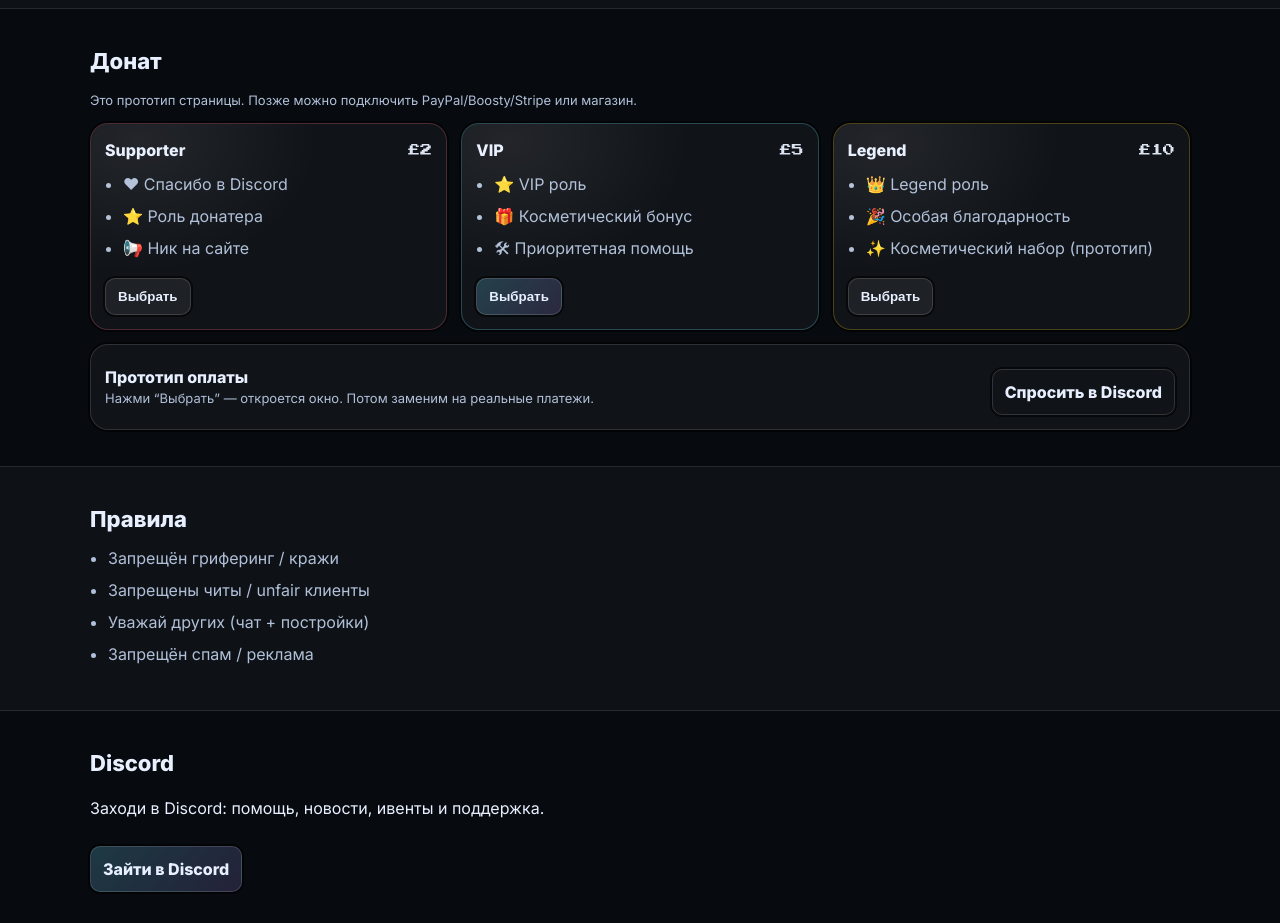
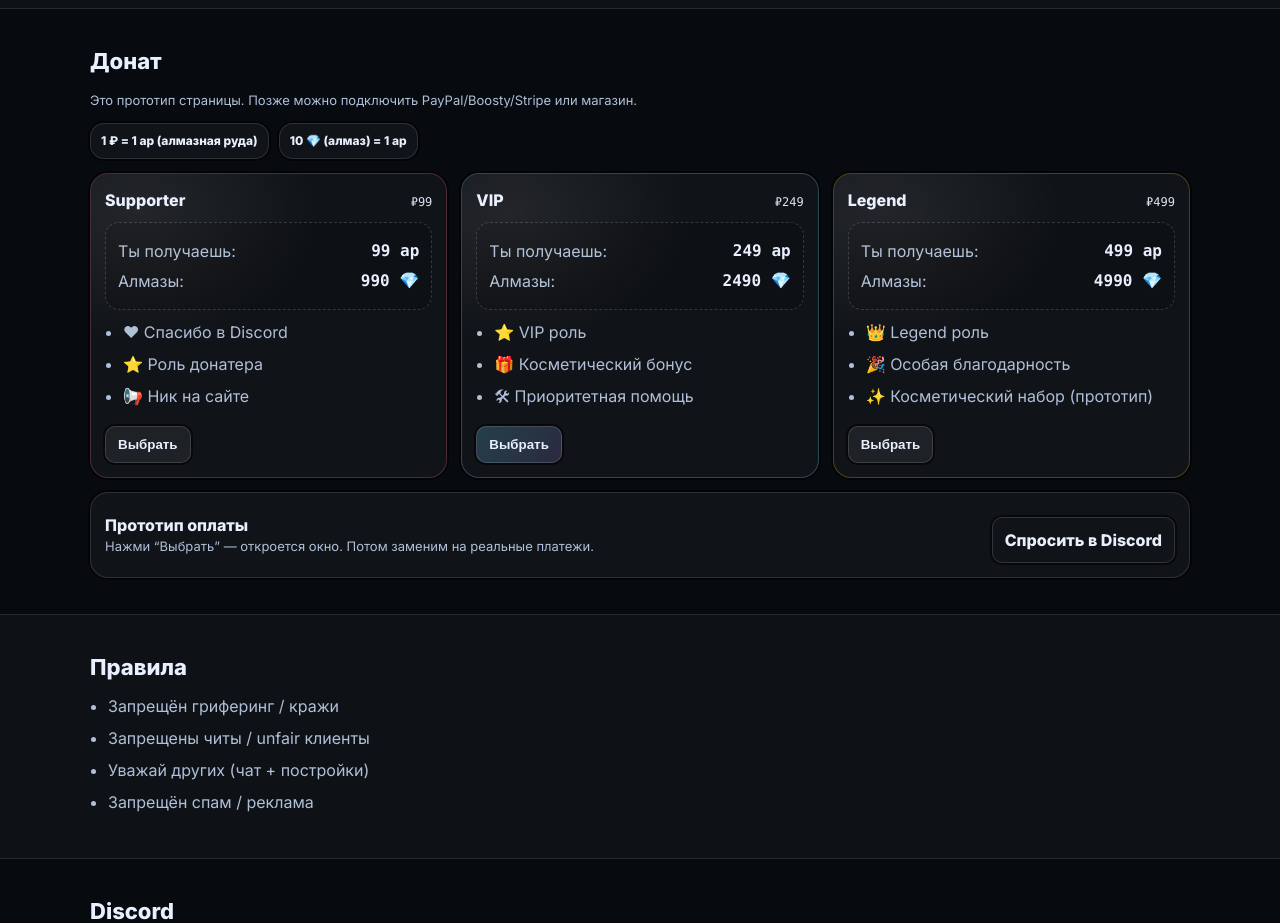
Before and after one commit to IlieCoroli/wanillix, a plain HTML site: page index.html in a window 1280 px wide. Shown: the part 1320-2243 px from the top of the page. Drawn offline with Linux system fonts and the light colour scheme; no server answers.

Commit message:
Update index.html

```diff
--- a/index.html
+++ b/index.html
@@ -177,6 +177,7 @@
       </div>
     </section>
 
+    <!-- DONATE -->
     <section id="donate" class="section">
       <div class="container">
         <h2 data-i18n="donateTitle">Donations</h2>
@@ -184,44 +185,100 @@
           This is a prototype page. You can later connect PayPal/Boosty/Stripe or a store.
         </p>
 
+        <div class="donateRates">
+          <div class="rateChip" data-i18n="rate1">1 ₽ = 1 ар (алмазная руда)</div>
+          <div class="rateChip" data-i18n="rate2">10 💎 (алмаз) = 1 ар</div>
+        </div>
+
         <div class="grid3">
           <div class="tile tier tier--bronze">
             <div class="tier__top">
               <div class="tier__name" data-i18n="tier1Name">Supporter</div>
-              <div class="tier__price">£2</div>
+              <div class="tier__price"><span class="mono">₽</span><span class="mono" data-price-label>99</span></div>
             </div>
+
+            <div class="tier__calc">
+              <div class="calcRow">
+                <span class="muted" data-i18n="youGet">You get:</span>
+                <b class="mono"><span data-ars>99</span> ар</b>
+              </div>
+              <div class="calcRow">
+                <span class="muted" data-i18n="diamonds">Diamonds:</span>
+                <b class="mono"><span data-coins>990</span> 💎</b>
+              </div>
+            </div>
+
             <ul class="tier__list">
               <li data-i18n="tier1a">❤ Thanks in Discord</li>
               <li data-i18n="tier1b">⭐ Donator role</li>
               <li data-i18n="tier1c">📢 Your name on website</li>
             </ul>
-            <button class="btn btn--pixel" type="button" data-tier="Supporter" data-price="£2" data-i18n="chooseBtn">Choose</button>
+
+            <button class="btn btn--pixel"
+                    type="button"
+                    data-tier="Supporter"
+                    data-rub="99"
+                    data-i18n="chooseBtn">Choose</button>
           </div>
 
           <div class="tile tier tier--silver">
             <div class="tier__top">
               <div class="tier__name" data-i18n="tier2Name">VIP</div>
-              <div class="tier__price">£5</div>
+              <div class="tier__price"><span class="mono">₽</span><span class="mono" data-price-label>249</span></div>
             </div>
+
+            <div class="tier__calc">
+              <div class="calcRow">
+                <span class="muted" data-i18n="youGet">You get:</span>
+                <b class="mono"><span data-ars>249</span> ар</b>
+              </div>
+              <div class="calcRow">
+                <span class="muted" data-i18n="diamonds">Diamonds:</span>
+                <b class="mono"><span data-coins>2490</span> 💎</b>
+              </div>
+            </div>
+
             <ul class="tier__list">
               <li data-i18n="tier2a">⭐ VIP role</li>
               <li data-i18n="tier2b">🎁 Small cosmetic perk</li>
               <li data-i18n="tier2c">🛠 Priority support</li>
             </ul>
-            <button class="btn btn--primary btn--pixel" type="button" data-tier="VIP" data-price="£5" data-i18n="chooseBtn">Choose</button>
+
+            <button class="btn btn--primary btn--pixel"
+                    type="button"
+                    data-tier="VIP"
+                    data-rub="249"
+                    data-i18n="chooseBtn">Choose</button>
           </div>
 
           <div class="tile tier tier--gold">
             <div class="tier__top">
               <div class="tier__name" data-i18n="tier3Name">Legend</div>
-              <div class="tier__price">£10</div>
+              <div class="tier__price"><span class="mono">₽</span><span class="mono" data-price-label>499</span></div>
             </div>
+
+            <div class="tier__calc">
+              <div class="calcRow">
+                <span class="muted" data-i18n="youGet">You get:</span>
+                <b class="mono"><span data-ars>499</span> ар</b>
+              </div>
+              <div class="calcRow">
+                <span class="muted" data-i18n="diamonds">Diamonds:</span>
+                <b class="mono"><span data-coins>4990</span> 💎</b>
+              </div>
+            </div>
+
             <ul class="tier__list">
               <li data-i18n="tier3a">👑 Legend role</li>
               <li data-i18n="tier3b">🎉 Special thank you</li>
               <li data-i18n="tier3c">✨ Cosmetic bundle (prototype)</li>
             </ul>
-            <button class="btn btn--pixel" type="button" data-tier="Legend" data-price="£10" data-i18n="chooseBtn">Choose</button>
+
+            <button class="btn btn--pixel"
+                    type="button"
+                    data-tier="Legend"
+                    data-rub="499"
+                    data-i18n="chooseBtn">Choose</button>
           </div>
         </div>
 
@@ -281,9 +338,20 @@
           <div class="modalLabel" data-i18n="modalTier">Tier</div>
           <div class="modalValue mono" id="modalTierValue">—</div>
         </div>
+
         <div class="modalRow">
           <div class="modalLabel" data-i18n="modalPrice">Price</div>
           <div class="modalValue mono" id="modalPriceValue">—</div>
+        </div>
+
+        <div class="modalRow">
+          <div class="modalLabel" data-i18n="modalAr">АР</div>
+          <div class="modalValue mono" id="modalArValue">—</div>
+        </div>
+
+        <div class="modalRow">
+          <div class="modalLabel" data-i18n="modalDiamonds">💎</div>
+          <div class="modalValue mono" id="modalCoinsValue">—</div>
         </div>
 
         <div class="divider"></div>
```
